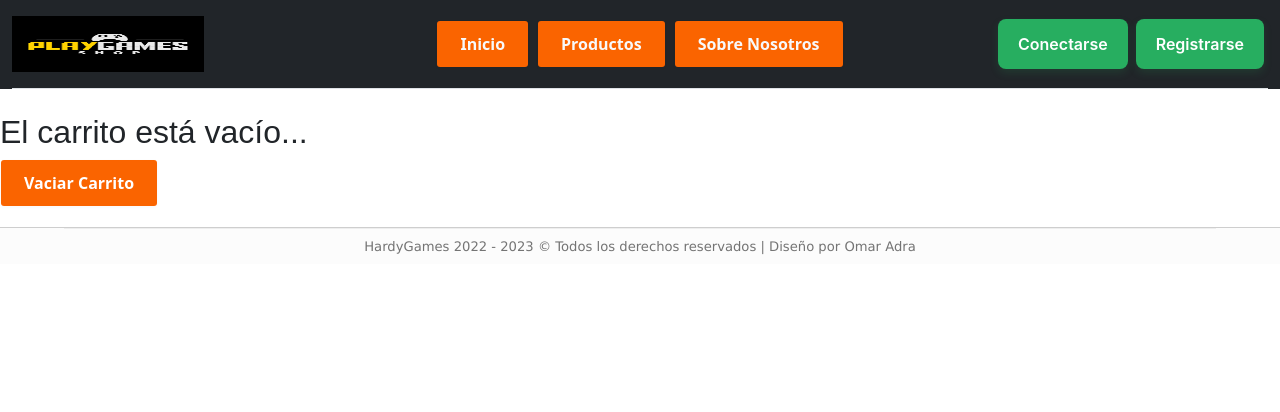
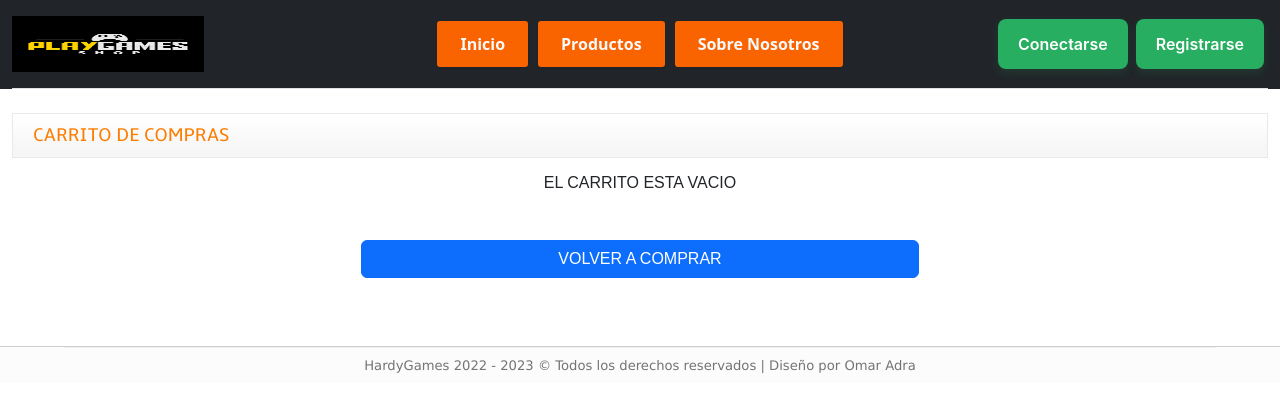
Before and after one commit to adraomar/HardyGames, a React (Create React App) app: page /cart in a window 1280 px wide. Shown: the top 412 px of the page. Built offline with nearby package versions, Linux system fonts and the light colour scheme.

Commit message:
Estilo a cart.jsx

```diff
--- a/src/components/Cart/Cart.jsx
+++ b/src/components/Cart/Cart.jsx
@@ -3,17 +3,35 @@ import React from 'react'
 const Cart = ({ item }) => {
     return (
         <>
-            <ul>
-                <li>
-                    <div>ID de juego: {item.id}</div>
-                    <div>Nombre del juego: {item.name}</div>
-                    <div>Cantidad: {item.quantity}</div>
-                </li>
-                <br>
-                </br>
-            </ul>
+            <div className="card mb-3" style={{ maxWidth: "540px" }}>
+                <div className="row g-0">
+                    <div className="col-md-5">
+                        <img src={item.background_image} className="w-100 h-100" alt="..." />
+                    </div>
+                    <div className="col-md-7">
+                        <div className="card-body">
+                            <h5 className="card-title text-center">{item.name}</h5>
+                            <div className="row my-2 border">
+                                <div className="col col-10 text-uppercase">
+                                    Cantidad
+                                </div>
+                                <div className="col col-2">{item.quantity}</div>
+                            </div>
+                            <div className="row my-2 border">
+                                <div className="col col-7 text-uppercase">
+                                    Precio
+                                </div>
+                                <div className="col col-5">USD ${item.suggestions_count}</div>
+                            </div>
+                            <button className="btn btn-danger text-uppercase mt-2 w-100">
+                                <i className="bi bi-trash mx-3"></i>
+                                Eliminar
+                            </button>
+                        </div>
+                    </div>
+                </div>
+            </div>
         </>
-
     )
 }
 
--- a/src/components/CartContainer/CartContainer.jsx
+++ b/src/components/CartContainer/CartContainer.jsx
@@ -1,24 +1,47 @@
-import React, { useContext } from 'react'
+import React, { useContext } from 'react';
+import { Link } from 'react-router-dom';
 import { CartContext } from '../../context/CartContext';
 import Cart from '../Cart/Cart';
 
 const CartContainer = () => {
-    const { items, clear } = useContext(CartContext);
+    const { items, removeItem } = useContext(CartContext);
     return (
-        <>
-            {
-                items.map((item, index) =>
-                    <Cart key={index} item={item} />
-                )
-            }
-            {
-                items.length < 1 &&
-                <h2 className="h2"> El carrito está vacío...</h2>
-            }
-            <button className="button-5" onClick={clear}>Vaciar Carrito</button>
-        </>
 
-    )
+        <div className="container-fluid">
+            <div className="content_top my-3">
+                <div className="heading">
+                    <h3>CARRITO DE COMPRAS</h3>
+                </div>
+            </div>
+
+            {items.length > 0 && (
+                <div className="container border m-lg-5">
+                    <div className="row d-flex align-items-center justify-content-center">
+                        <div className="col col-12 col-md-6 my-4 py-2 ">
+                            {items.map((item, index) => (
+                                <Cart key={index} item={item} quitar={removeItem} />
+                            ))}
+                        </div>
+                    </div>
+                </div>
+            )}
+            {items.length < 1 && (
+                <div className="container full-height d-flex align-items-center justify-content-center ">
+                    <div className="w-50">
+                        <h3 className="text-center text-uppercase">
+                            el carrito esta vacio
+                        </h3>
+
+                        <div className="my-5 d-flex">
+                            <Link to="/" className="btn btn-primary w-100 text-uppercase">
+                                volver a comprar
+                            </Link>
+                        </div>
+                    </div>
+                </div>
+            )}
+        </div>
+    );
 }
 
 export default CartContainer
--- a/src/components/ItemCount/ItemCount.jsx
+++ b/src/components/ItemCount/ItemCount.jsx
@@ -39,7 +39,7 @@ const ItemCount = (props) => {
                     </div>
                 </div>
                 <div className="col col-4 d-flex align-items-end">
-                    <button disabled={contador === props.initial} onClick={() => props.onAdd(contador)} className="button-5 mb-3"><span><i className="bi bi-cart-plus-fill"></i></span> AGREGAR</button>
+                    <button id="btnAgregar" disabled={contador === props.initial} onClick={() => props.onAdd(contador)} className="button-5 mb-3"><span><i className="bi bi-cart-plus-fill"></i></span> AGREGAR</button>
                 </div>
             </div>
         </>
--- a/src/components/ItemDetail/ItemDetail.jsx
+++ b/src/components/ItemDetail/ItemDetail.jsx
@@ -9,9 +9,8 @@ const ItemDetail = ({ item }) => {
     const [counter, setCounter] = useState(0);
 
     const onAdd = (contador) => {
-        alert("Se agregaron '" + contador + "' copia(s) del juego '" + item.name + "'.");
+        alert(`Se han agregado '${contador}' copia(s) del juego '${item.name}`);
         setCounter(contador);
-
         addItem(item, contador);
     }
 
@@ -42,8 +41,8 @@ const ItemDetail = ({ item }) => {
                                         </div>
                                         {
                                             counter !== 0 ?
-                                            <Link to={`/cart`} className="button-5 mb-3">Finalizar compra</Link> :
-                                            <ItemCount initial={0} stock={5} onAdd={onAdd} />
+                                                <Link to={`/cart`} className="button-5 mb-3">Finalizar compra</Link> :
+                                                <ItemCount initial={0} stock={5} onAdd={onAdd} />
                                         }
 
                                         <div className="wish-list">
--- a/src/index.js
+++ b/src/index.js
@@ -2,7 +2,6 @@ import React from 'react';
 import ReactDOM from 'react-dom/client';
 import './index.css';
 import App from './App';
-import reportWebVitals from './reportWebVitals';
 
 const root = ReactDOM.createRoot(document.getElementById('root'));
 root.render(
@@ -10,8 +9,3 @@ root.render(
     <App />
   </React.StrictMode>
 );
-
-// If you want to start measuring performance in your app, pass a function
-// to log results (for example: reportWebVitals(console.log))
-// or send to an analytics endpoint. Learn more: https://bit.ly/CRA-vitals
-reportWebVitals();
--- a/src/reportWebVitals.js
+++ /dev/null
@@ -1,13 +0,0 @@
-const reportWebVitals = onPerfEntry => {
-  if (onPerfEntry && onPerfEntry instanceof Function) {
-    import('web-vitals').then(({ getCLS, getFID, getFCP, getLCP, getTTFB }) => {
-      getCLS(onPerfEntry);
-      getFID(onPerfEntry);
-      getFCP(onPerfEntry);
-      getLCP(onPerfEntry);
-      getTTFB(onPerfEntry);
-    });
-  }
-};
-
-export default reportWebVitals;
```
Also changed, not shown: public/index.html (+0 -22 lines), src/setupTests.js (deleted, +0 -5 lines), src/logo.svg (deleted), 1 other file (tests, documents, lock files or other folders).
